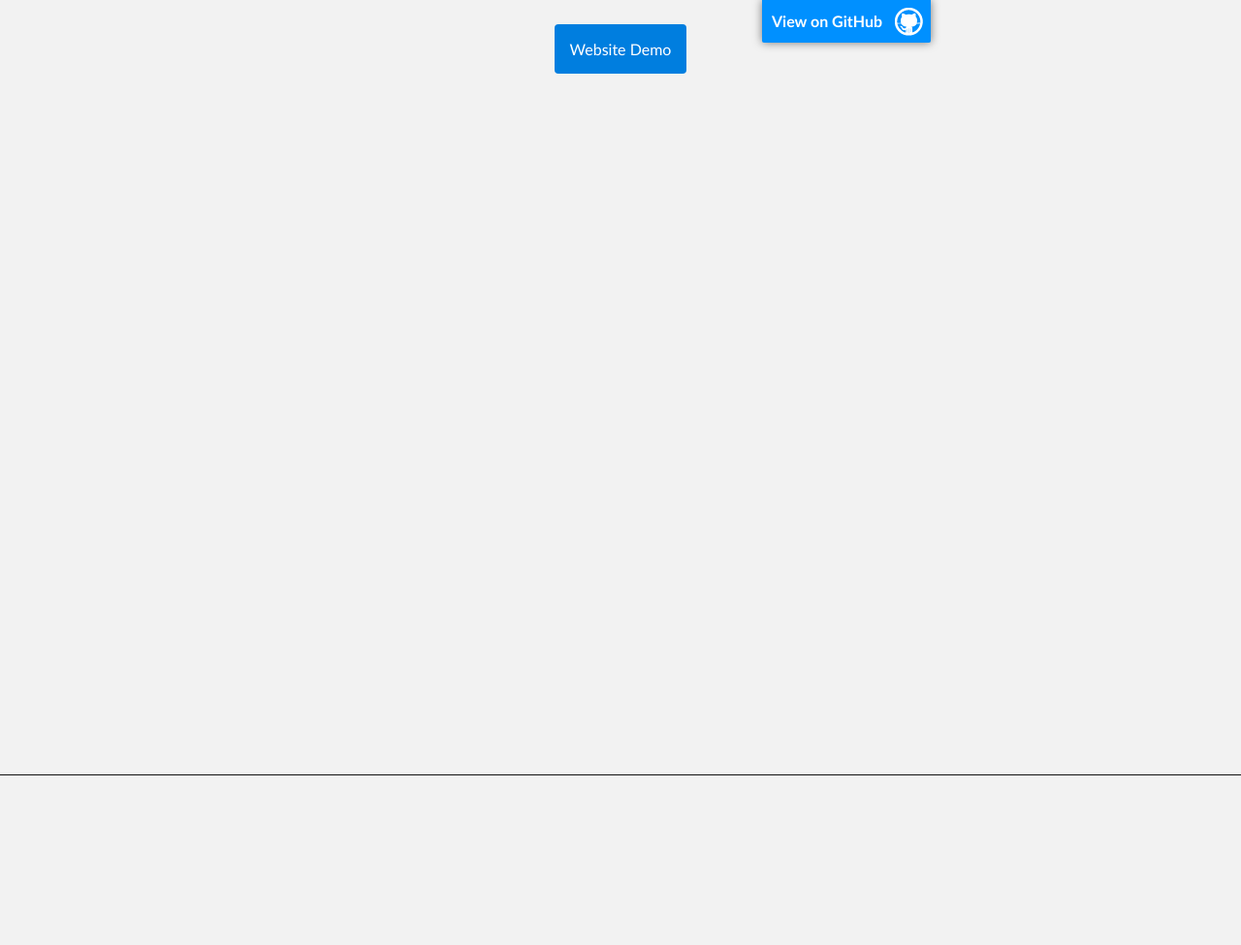
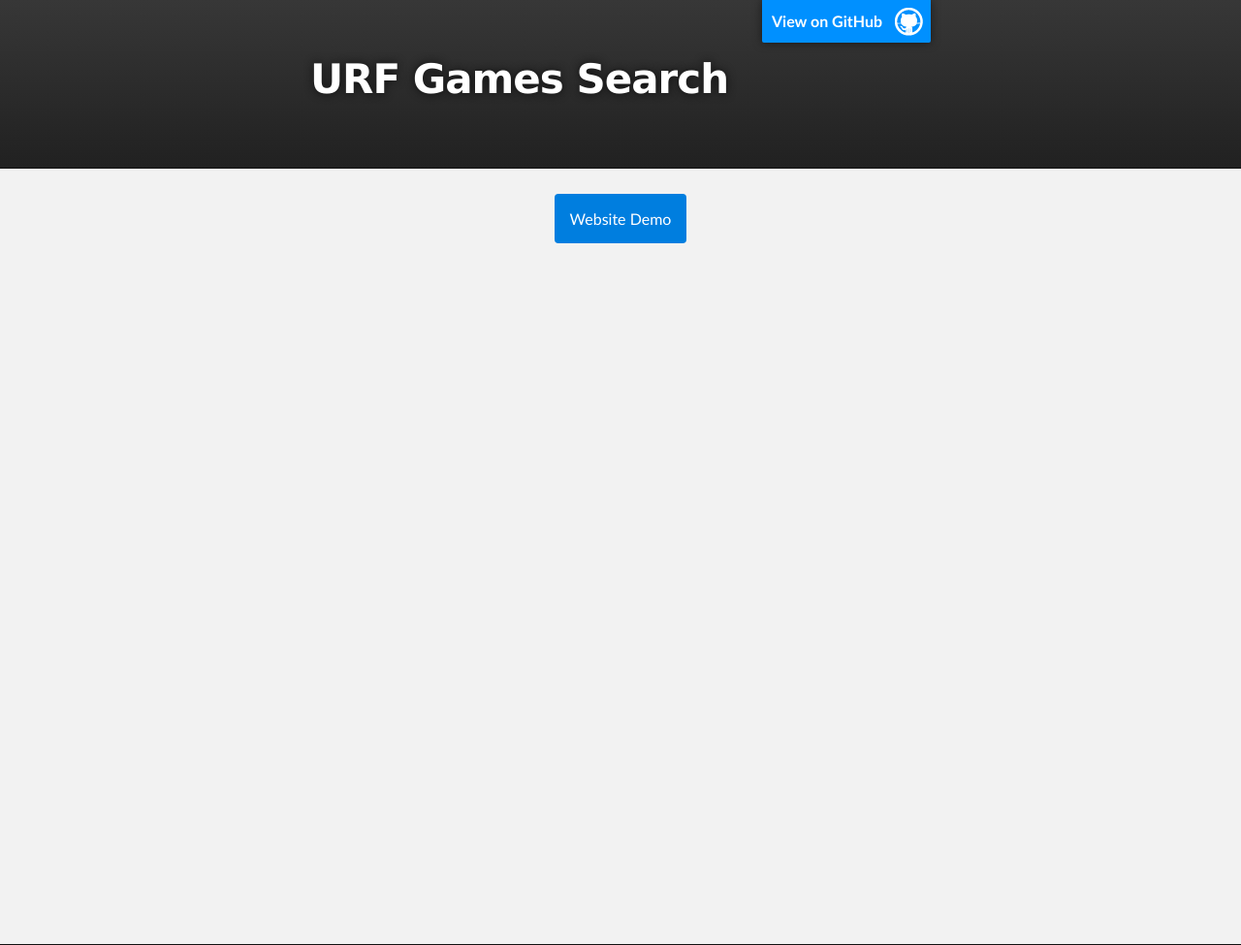
Before and after one commit to jp2masa/urf, a PHP site: page / in a window 1280 px wide. Shown: the whole page at 97% size. Before the commit the page ends 800 px from the top, so only its background shows below. Run offline with PHP 8.4, Linux system fonts and the light colour scheme.

Commit message:
Update stylesheet.css

```diff
--- a/stylesheets/stylesheet.css
+++ b/stylesheets/stylesheet.css
@@ -261,10 +261,7 @@
 *******************************************************************************/
 
 .outer {
-  bottom: 0px;
   height: 100%;
-  position: absolute;
-  text-align: center;
   width: 100%;
 }
 
@@ -371,6 +368,9 @@
   background: #f2f2f2;
   border-top: 1px solid #111;
   border-bottom: 1px solid #111;
+  position: absolute;
+  text-align: center;
+  top: 173px;
 }
 
 #main_content {
```
